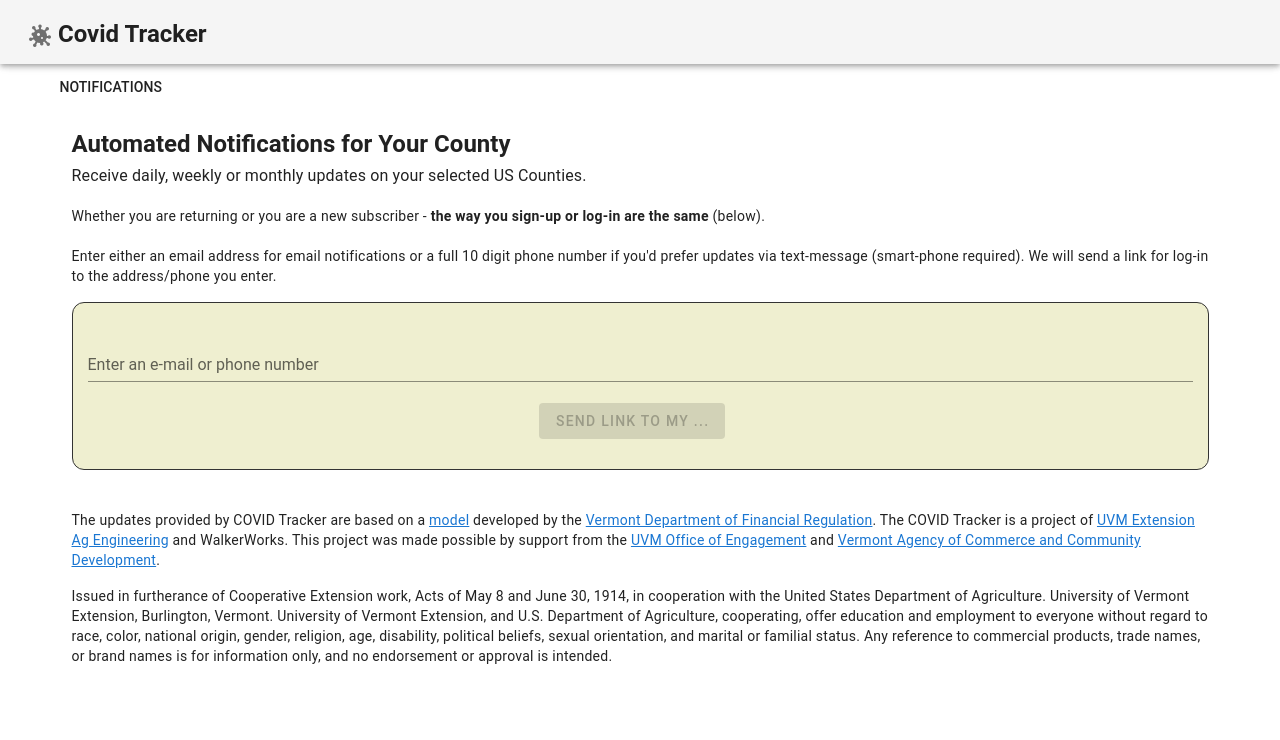
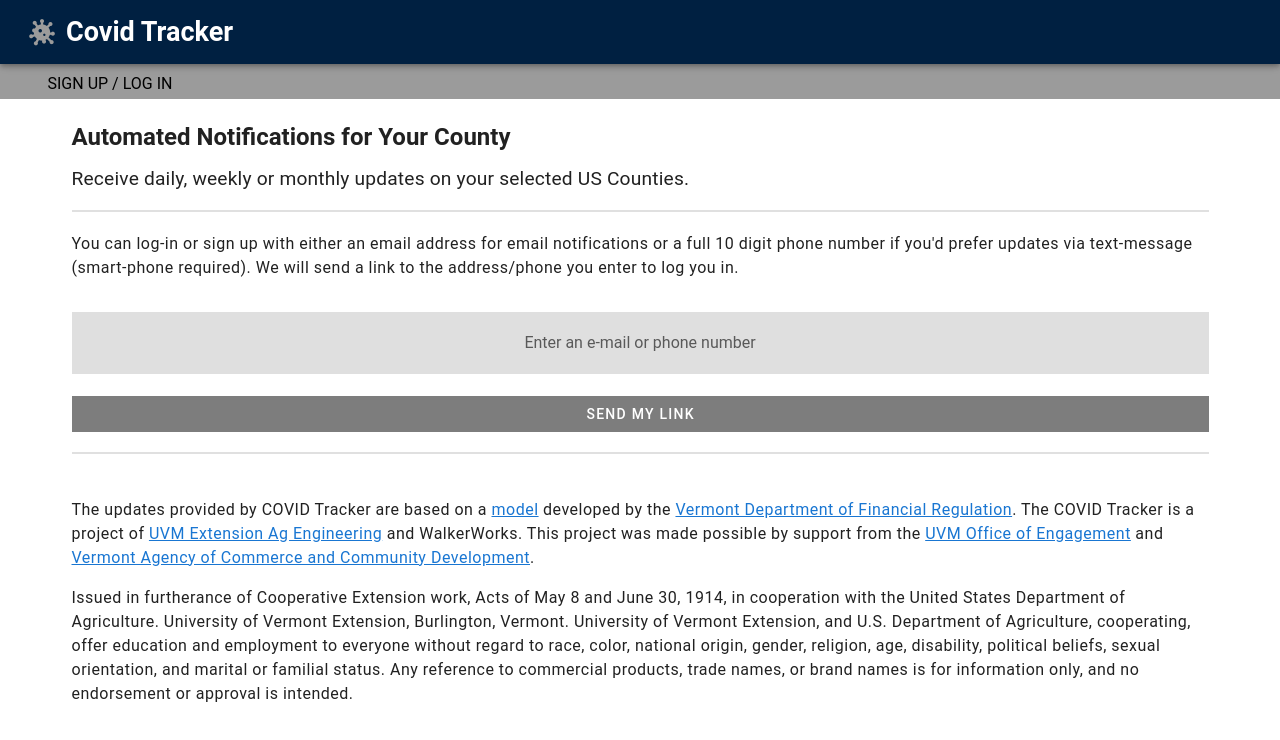
Before and after one commit to walkerworks/CovidTrack_US, a Vue app in the folder SPA/: page / in a window 1280 px wide. Shown: the top 740 px of the page. Built offline with nearby package versions, Linux system fonts and the light colour scheme; the HTML template or start-up script is replaced by a standard one; what vue-js-popover would draw is missing.

Commit message:
Implementing UI changes.

```diff
--- a/SPA/src/app.vue
+++ b/SPA/src/app.vue
@@ -2,16 +2,16 @@
   <div id="app">
     <v-app>
       <v-app-bar app class="headerbar">
-        <v-container  fill-height fluid>
+        <v-container fluid>
           <v-row no-gutters>
             <v-col class="text-left" align-self="center">
-               <h2><v-icon>mdi-virus</v-icon> Covid Tracker</h2>
+               <v-icon>mdi-virus</v-icon><h2>Covid Tracker</h2>
             </v-col>
             <v-col v-if="localUser" class="text-right" align-self="center">
               <v-icon v-popover:subscriber.left large>mdi-account-circle</v-icon>
-              <popover name="subscriber" class="subscriberPop" >
+              <popover name="subscriber" class="subscriberPop">
                 <span class="handle">{{localUser}}</span>
-                <a href="#" @click.prevent="$router.push({name: 'Counties'})">Manage <v-icon>mdi-cog</v-icon></a>
+                <a v-if="$route.name !== 'Counties'" href="#" @click.prevent="$router.push({name: 'Counties'})">Manage <v-icon>mdi-cog</v-icon></a>
                 <a href="#" @click="logoutSubscriber">Logout <v-icon color="blue">mdi-logout</v-icon></a>
               </popover>
             </v-col>
@@ -19,6 +19,11 @@
         </v-container>
       </v-app-bar>
       <v-main>
+        <v-container class="breadcrumb">
+              <v-container>
+                <p class="text-uppercase subtitle">{{$route.meta}}</p>
+              </v-container>
+        </v-container>
         <v-container>
           <router-view/>
         </v-container>
--- a/SPA/src/css/app.css
+++ b/SPA/src/css/app.css
@@ -59,16 +59,96 @@
     text-decoration: none;
   }
 
-  .headerbar h2 {white-space: nowrap;}
+  .headerbar h2 {
+    white-space: nowrap;
+    display: inline-block;
+    color:#fff;
+    font-size:27px;
+    vertical-align: middle;
+    line-height: 1em;
+    margin-left:10px
+  }
+  .headerbar .v-icon.v-icon {
+    display: inline;
+    line-height: inherit;
+    font-size:28px;
+    color:#9B9B9B;
+  }
+  .container.breadcrumb {
+    max-width: 100%;
+    padding:8px 12px;
+    margin: 0;
+    background-color: #9B9B9B;
+    color: #000;
+    height: 35px;
+    font-size:1em;
+  }
+  .container.breadcrumb .container {
+    padding:0;
+  }
+.v-sheet.v-app-bar.v-toolbar:not(.v-sheet--outlined) {
+    box-shadow: 0 2px 4px -1px rgba(0,0,0,.2), 0 4px 5px 0 rgba(0,0,0,.14), 0 1px 10px 0 rgba(0,0,0,.12);
+}
+
+.theme--light header.v-app-bar.v-toolbar.v-sheet > div {
+    background-color: #002041;
+}
+
+#app .v-text-field>.v-input__control>.v-input__slot {
+  background-color: #DFDFDF;
+  padding:15px;
+}
+.v-text-field>.v-input__control>.v-input__slot:after, .v-text-field>.v-input__control>.v-input__slot:before {
+  border:none !important;
+}
+
+.v-input .v-label {
+  height: 30px;
+  line-height: 30px;
+  width:100%;
+  text-align: center;
+}
+#app .v-text-field .v-label {
+   overflow: inherit;
+   text-overflow: inherit;
+   max-width:inherit;
+}
+#app .v-text-field.v-input--is-focused .v-label {
+  width:100%;
+  text-align: left;
+}
+#app .v-btn {
+  border-radius: 0px;
+  width:100%;
+  background-color:#7D7D7D !important;
+  color:#fff !important;
+}
+.mdi-virus {color:#9B9B9B;}
+
+.v-main h2 {
+  line-height: 1.2em;
+}
+#app .v-application .subtitle-1 {
+  margin-top:15px;
+  font-size: 1.2rem!important;
+  line-height: 1.2em;
+}
 
 
+.theme--light.v-divider {
+    border-color: #9B9B9B;
+    border-width:2px 0 0;
+    margin:20px 0;
+}
 
 
   /* === FAB === */
  .fab {
-  right: 15px;
-  top: 75px;
+  bottom: 50px;
   position: fixed;
+  width:100%;
+  text-align: center;
+  z-index:3
 }
 
 .fab a {
@@ -78,10 +158,10 @@
   border-radius: 28px;
   -webkit-box-shadow: 0 0 0 0;
   box-shadow: 0 0 0 0;
-  display: -webkit-box;
-  display: -webkit-flex;
-  display: -ms-flexbox;
-  display: flex;
+  display: -webkit-inline-box;
+  display: -webkit-inline-flex;
+  display: -ms-inline-flexbox;
+  display: inline-flex;
   -webkit-justify-content: center;
   justify-content: center;
   text-decoration: none;
--- a/SPA/src/pages/Feedback.vue
+++ b/SPA/src/pages/Feedback.vue
@@ -1,6 +1,5 @@
 <template>
   <div>
-        <p class="text-uppercase subtitle-2">Feedback</p>
         <v-container>
           <v-row>
             <v-col>
--- a/SPA/src/pages/counties.vue
+++ b/SPA/src/pages/counties.vue
@@ -1,6 +1,5 @@
 <template>
   <div>
-        <p class="text-uppercase subtitle-2">County Selection</p>
         <v-container>
           <v-row>
             <v-col>
@@ -106,7 +105,7 @@
                     </v-card>
                   </v-dialog>
               <p class="subtitle-1">
-               <a href="#" class="removeAccount" @click.prevent="dialogAccountDelete = true"> <v-icon large>mdi-account-remove</v-icon> Unsubscribe from all alerts and remove your account?</a>
+               <a href="#" class="removeAccount red--text" @click.prevent="dialogAccountDelete = true"> <v-icon large>mdi-account-remove</v-icon> Unsubscribe and remove your account</a>
                 <p class="red--text" v-if="accountDeleteError">{{accountDeleteError}}</p>
               </p>
             </v-col>
--- a/SPA/src/pages/home.vue
+++ b/SPA/src/pages/home.vue
@@ -1,6 +1,5 @@
 <template>
   <div>
-        <p class="text-uppercase subtitle-2">Notifications</p>
         <v-container>
           <v-row>
             <v-col>
@@ -8,11 +7,11 @@
               <p class="subtitle-1">
                 Receive daily, weekly or monthly updates on your selected US Counties.
               </p>
-              <p class="body-2">
-                Whether you are returning or you are a new subscriber - <strong>the way you sign-up or log-in are the same</strong> (below).<br/><br/>
-                Enter either an email address for email notifications or a full 10 digit phone number if you'd prefer updates via text-message (smart-phone required). We will send a link for log-in to the address/phone you enter.<br/>
+              <v-divider></v-divider>
+              <p class="body-1">
+                You can log-in or sign up with either an email address for email notifications or a full 10 digit phone number if you'd prefer updates via text-message (smart-phone required). We will send a link to the address/phone you enter to log you in.<br/>
               </p>
-              <p class="body-1 handleForm" v-if=showButton>
+              <p class="body-1 " v-if=showButton>
               <v-form ref="form" v-model="valid" lazy-validation >
                 <v-row>
                   <v-col>
@@ -31,18 +30,19 @@
                   color="success"
                   class="mr-4"
                   @click="SendVerificationLink"
-                >Send link to my {{handleType}}
+                >Send my link
                 </v-btn>
               </v-form>
               </p>
-              <p class="body-1 handleForm" v-else>
+              <p class="body-1 success--text" v-else>
                 {{validationResultTxt}}
               </p>
               <p class="red--text" v-if="Feedback">{{Feedback}}</p>
+              <v-divider></v-divider>
             </v-col>
           </v-row>
           <v-row>
-            <v-col class="body-2">
+            <v-col class="body-1">
                 <p>The updates provided by COVID Tracker are based on a <a href="https://dfr.vermont.gov/sites/finreg/files/doc_library/dfr-travel-map-methodology-071620.pdf">model</a> developed by the <a href="https://dfr.vermont.gov/about-us/covid-19/modeling">Vermont Department of Financial Regulation</a>. The COVID Tracker is a project of <a href="https://blog.uvm.edu/cwcallah/">UVM Extension Ag Engineering</a> and WalkerWorks. This project was made possible by support from the <a href="https://www.uvm.edu/engagement">UVM Office of Engagement</a> and <a href="https://accd.vermont.gov/covid-19">Vermont Agency of Commerce and Community Development</a>.</p>
                 <p>Issued in furtherance of Cooperative Extension work, Acts of May 8 and June 30, 1914, in cooperation with the United States Department of Agriculture. University of Vermont Extension, Burlington, Vermont. University of Vermont Extension, and U.S. Department of Agriculture, cooperating, offer education and employment to everyone without regard to race, color, national origin, gender, religion, age, disability, political beliefs, sexual orientation, and marital or familial status. Any reference to commercial products, trade names, or brand names is for information only, and no endorsement or approval is intended.</p>
             </v-col>
@@ -50,16 +50,6 @@
         </v-container>
   </div>
 </template>
-<style scoped>
-.handleForm {
-    border: 1px solid #333;
-    padding: 30px 15px;
-    background-color: #efefd0;
-    border-radius: 12px;
-
-    text-align: center;
-}
-</style>
 <script>
 import axios from 'axios';
 export default {
@@ -69,7 +59,6 @@ export default {
       validationResultTxt:'',
       Feedback:'',
       handleErrors:'',
-      handleType: '...',
       valid: false,
       handle: '',
       handleHint: '',
@@ -83,36 +72,28 @@ export default {
       this.handleHint = '';
       if(!val) {
         this.valid = false;
-        this.handleType = '...';
         return 'E-mail or 10-digit phone number is required';
       }
       if(val.includes('@')) { /* propably intending to enter an email */
         if(!(/^\w+([\\.-]?\w+)*@\w+([\\.-]?\w+)*(\.\w{2,3})+$/.test(val))) { /* is valid email format? */
           this.valid = false;
-          this.handleType = '';
           return 'E-mail must be valid';
-        }
-        else {
-          this.handleType = 'Email';
         }
       }
       else {
         if(val.length >=6) { /* min length for an email */
           if((val.replace(/[^0-9]/g,'').length !== 10)) { /* has exactly 10 digits? */
             this.valid = false;
-            this.handleType = '...';
             return 'Not a valid 10-digit phone number or e-mail address';
           }
           else {
             /* isn't an email, does have 10 digits, IS valid */
             this.handleHint = this.formatPhoneNumber(val);
-            this.handleType = 'Phone Number';
           }
         }
         else {
           /* too short for anything valid */
           this.valid = false;
-          this.handleType = '...';
           return 'E-mail or 10-digit phone number is required';
         }
       }
--- a/SPA/src/router.js
+++ b/SPA/src/router.js
@@ -15,18 +15,21 @@ const router = new Router({
     {
       path: '/',
       name: 'Home',
-      component: Home
+      component: Home,
+      meta: 'Sign up / Log in',
     },
     {
       path: '/counties',
       name: 'Counties',
-      component: Counties
+      component: Counties,
+      meta: 'County Selection & Notification Frequency',
     },
     {
       path: '/feedback/:feedbackId/:subscriberId',
       name: 'Feedback',
       component: Feedback,
-      props:true
+      props:true,
+      meta: 'Feedback',
     },
   ]
 });
```
Also changed, not shown: 1 other file (tests, documents, lock files or other folders).
